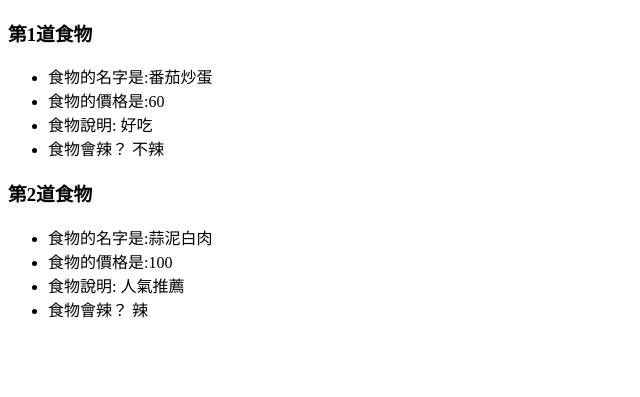
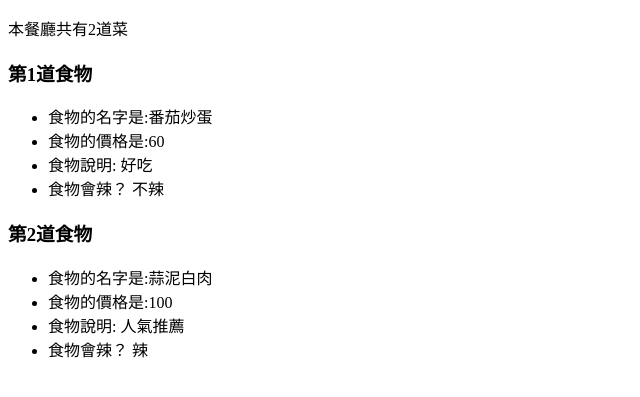
Before and after one commit to its-django/mysite, a Django app: page /menu/ in a window 1280 px wide. Shown: the top 397 px of the page, without its empty margins (0-640 px from the left). Run offline with Django 3.2, Linux system fonts and the light colour scheme.

Commit message:
Module_07 - 過濾器
* 使用過濾器計算菜單長度

```diff
--- a/mysite/templates/menu.html
+++ b/mysite/templates/menu.html
@@ -5,6 +5,7 @@
         <meta charset='utf-8'>
     </head>
     <body>
+        <p>本餐廳共有{{ foods|length }}道菜</p>
         {% for food in foods %}
         <h3>第{{ forloop.counter }}道食物</h3>
         <ul>
```
